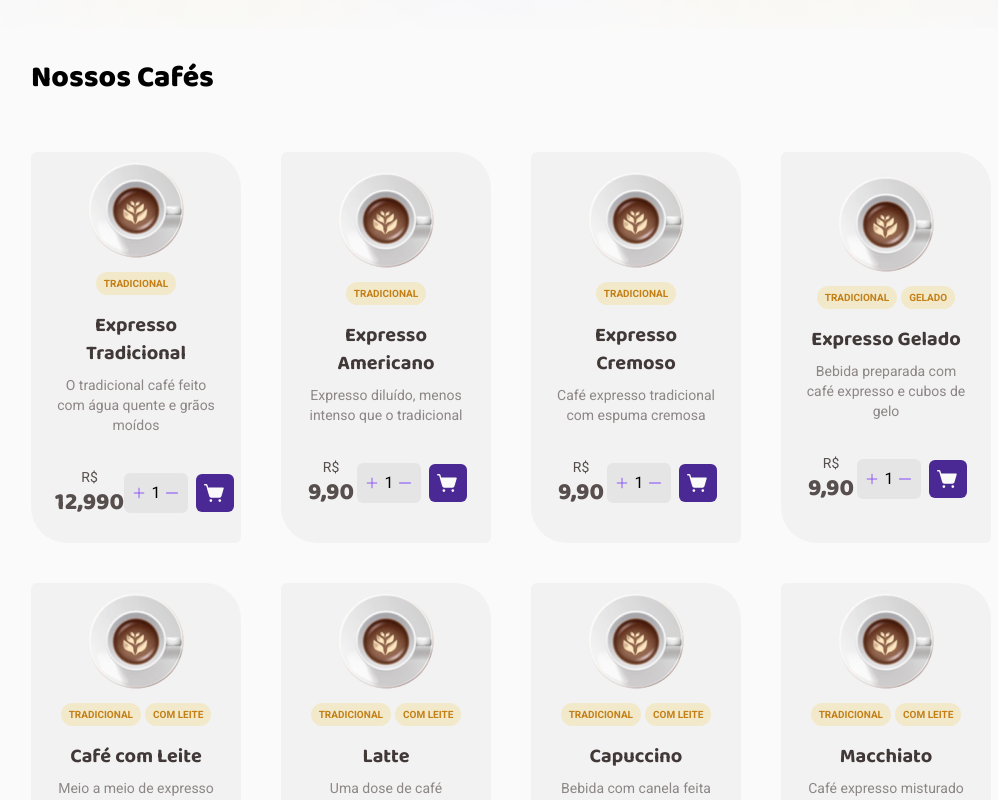
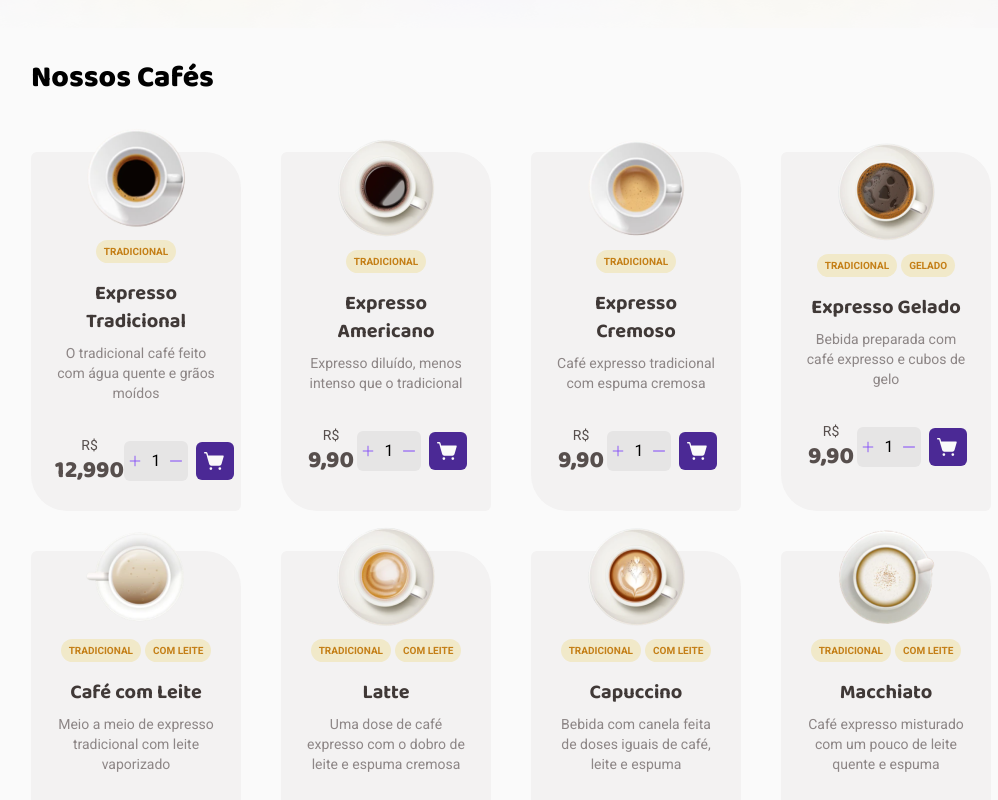
Before and after one commit to davimarcilio/CoffeeDelivery, a React (Vite) app: page / in a window 1280 px wide. Shown: the part 620-1420 px from the top of the page, without its empty margins (129-1127 px from the left). Built offline with nearby package versions, Linux system fonts and the light colour scheme.

Commit message:
Input Mask

```diff
--- a/package.json
+++ b/package.json
@@ -9,10 +9,12 @@
     "preview": "vite preview"
   },
   "dependencies": {
+    "@types/react-input-mask": "^3.0.2",
     "cep-promise": "^4.3.0",
     "phosphor-react": "^1.4.1",
     "react": "^18.2.0",
     "react-dom": "^18.2.0",
+    "react-input-mask": "^2.0.4",
     "react-router-dom": "^6.6.1"
   },
   "devDependencies": {
--- a/src/pages/Checkout/components/Card.tsx
+++ b/src/pages/Checkout/components/Card.tsx
@@ -2,11 +2,14 @@ import { ReactNode } from "react";
 
 interface CardProps {
   children: ReactNode;
+  borderRadius?: string;
 }
 
-export function Card({ children }: CardProps) {
+export function Card({ children, borderRadius }: CardProps) {
   return (
-    <div className="flex flex-col bg-base-card rounded-md p-10 gap-8">
+    <div
+      className={`flex flex-col bg-base-card rounded-md p-10 gap-8  ${borderRadius} `}
+    >
       {children}
     </div>
   );
--- a/src/pages/Checkout/components/Input.tsx
+++ b/src/pages/Checkout/components/Input.tsx
@@ -1,5 +1,5 @@
-import { ChangeEvent, FormEvent } from "react";
-
+import { FormEvent } from "react";
+import ReactInputMask from "react-input-mask";
 interface InputProps {
   placeholder: string;
   className?: string;
@@ -19,12 +19,14 @@ export function Input({
   required,
 }: InputProps) {
   return (
-    <input
+    <ReactInputMask
+      mask={placeholder === "CEP" ? "99999-999" : ""}
       required={required}
       defaultValue={value}
       onChange={onChange}
       name={name}
       type="text"
+      pattern="\d{5}-?\d{3}"
       className={`${className} p-3 bg-base-input rounded-sm placeholder:text-base-label border border-base-button`}
       placeholder={placeholder}
     />
--- a/src/pages/Checkout/index.tsx
+++ b/src/pages/Checkout/index.tsx
@@ -37,7 +37,7 @@ export function Checkout() {
     }
     if (!!CEP) {
       const interval = setInterval(() => {
-        return getAddress(CEP);
+        return getAddress(CEP.replace("-", ""));
       }, 1000);
       return () => clearInterval(interval);
     }
@@ -141,7 +141,7 @@ export function Checkout() {
       <div className="flex flex-col gap-3">
         <h1 className="font-bold font-Baloo text-lg">Cafés selecionados</h1>
 
-        <Card>
+        <Card borderRadius="rounded-tr-36 rounded-bl-36">
           <ProductItem />
           <hr />
           <ProductItem />
--- a/src/pages/Home/components/ProductItem.tsx
+++ b/src/pages/Home/components/ProductItem.tsx
@@ -1,5 +1,5 @@
-import { Minus, Plus, ShoppingCartSimple } from "phosphor-react";
-import LogoTeste from "../../../../public/Type=Mochaccino.png";
+import { ShoppingCartSimple } from "phosphor-react";
+// import LogoTeste from "../../../../public/Type=Mochaccino.png";
 import { Product } from "../../../context/ProductContext";
 import { Quantity } from "../../components/Quantity";
 import "./ProductItem.css";
@@ -8,11 +8,11 @@ interface ProductProps {
 }
 
 export function ProductItem({ product }: ProductProps) {
-  const { name, description, price, types } = product;
+  const { name, description, price, types, image } = product;
   const treatedPrice = price.toString().replace(".", ",") + "0";
   return (
-    <section className="flex flex-col justify-center items-center bg-base-card font-Roboto text-center rounded-md rounded-tr-36 rounded-bl-36 p-6">
-      <img className="-mt-4" src={LogoTeste} alt="Expresso Tracicional" />
+    <section className="flex flex-col justify-center items-center bg-base-card font-Roboto text-center rounded-md rounded-tr-36 rounded-bl-36 p-6 pt-0">
+      <img className="-mt-6" src={image} alt="Expresso Tracicional" />
       <div className="flex gap-1">
         {types.map((type) => (
           <span className="bg-yellow-light text-yellow-dark rounded-full font-bold text-xxs py-1 px-2 mt-3">
--- a/src/pages/components/Quantity.tsx
+++ b/src/pages/components/Quantity.tsx
@@ -19,7 +19,7 @@ export function Quantity() {
     <div className="flex justify-center items-center relative">
       <button
         onClick={handleIncrementQuantity}
-        className="absolute left-2 group"
+        className="absolute left-1 group"
         type="button"
       >
         <Plus
@@ -35,7 +35,7 @@ export function Quantity() {
       />
       <button
         onClick={handleDecrementQuantity}
-        className="absolute right-2 group"
+        className="absolute right-1 group"
         type="button"
       >
         <Minus className="transition-colors text-purple group-hover:text-purple-dark" />
```
Also changed, not shown: 1 other file (tests, documents, lock files or other folders).
